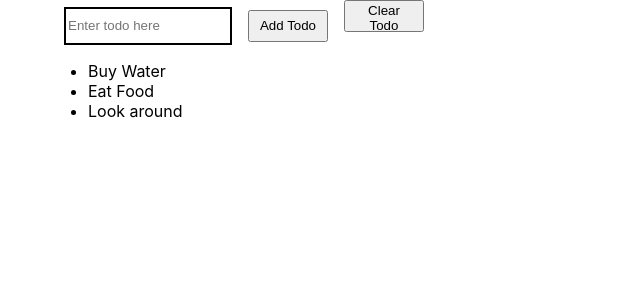
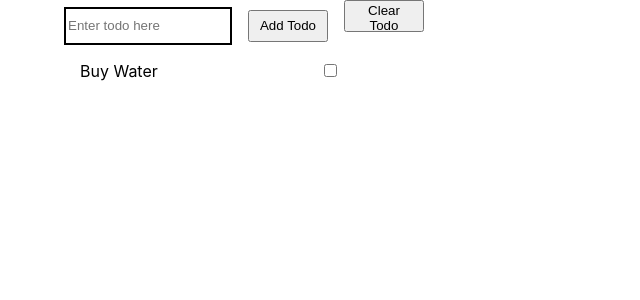
Before and after one commit to otoloye/todo-list-app, a React (Create React App) app: page / in a window 1280 px wide. Shown: the top 300 px of the page, without its empty margins (0-640 px from the left). Built offline with nearby package versions, Linux system fonts and the light colour scheme.

Commit message:
Check completed in state to display approtiate style

```diff
--- a/src/App.css
+++ b/src/App.css
@@ -14,3 +14,20 @@
   width: 5rem;
   height: 2rem;
 }
+
+.todo-item {
+  display: flex;
+  align-items: center;
+  margin-top: 1rem;
+  margin-left: 2rem;
+}
+
+.todo-item-title{
+  width: 15rem;
+  margin-top: 0;
+  margin-bottom: 0;
+}
+
+.todo-completed {
+  text-decoration: line-through;
+}
--- a/src/App.js
+++ b/src/App.js
@@ -1,11 +1,12 @@
 import React, { Component } from 'react';
 import './App.css';
+import { isNotPresent } from './utils/helpers';
 
 class App extends Component {
   constructor(props) {
     super(props);
     this.state = {
-      todos: ['Buy Water', 'Eat Food', 'Look around'],
+      todos: [{ title: 'Buy Water', completed: false }],
       newTodo: '',
       disableButton: false
     };
@@ -20,15 +21,18 @@ class App extends Component {
       newTodo: e.target.value,
       disableButton: !isNaN(Number(e.target.value))
     });
+    if (e.charCode === 13) {
+      this.handleSubmit();
+    }
   };
 
   handleSubmit = e => {
     e.preventDefault();
     const todo = this.state.newTodo.trim();
 
-    if (todo.length > 0 && isNaN(Number(todo))) {
-      this.setState(state => {
-        const todos = [...state.todos, state.newTodo];
+    if (todo.length > 0 && isNotPresent(this.state.todos, todo)) {
+      this.setState(() => {
+        const todos = [...this.state.todos, { title: todo, completed: false }];
         return {
           todos,
           newTodo: ''
@@ -36,6 +40,21 @@ class App extends Component {
       });
     }
   };
+
+  handleChecked = e => {
+    e.preventDefault();
+    this.setState(() => {});
+  };
+
+  // updateTodo = index => {
+  //   this.setState(state => {
+  //     const todo = state.todos.map((item, j) => {
+  //       if (j === index) {
+  //         return item;
+  //       }
+  //     });
+  //   });
+  // };
 
   render() {
     return (
@@ -66,11 +85,26 @@ class App extends Component {
               Clear Todo
             </button>
           </form>
-          <ul className="todo-unordered-list">
-            {this.state.todos.map(todo => (
-              <li key={todo}>{todo}</li>
-            ))}
-          </ul>
+          {this.state.todos.map((todo, index) => (
+            <div className="todo-item" key={index}>
+              {/* {todo.completed} ? */}
+              <p
+                className={
+                  todo.completed
+                    ? 'todo-completed todo-item-title'
+                    : 'todo-item-title'
+                }
+              >
+                {todo.title}
+              </p>
+              <input type="checkbox" onClick={e => this.handleChecked(e)} />
+              {/* : <p className="todo-item-title">{todo.title}</p>
+              <input type="checkbox" onClick={this.handleChecked} /> */}
+              {/* <button type="button" onClick={this.updateTodo(index)}>
+                Edit
+              </button> */}
+            </div>
+          ))}
         </div>
       </div>
     );
--- /dev/null
+++ b/src/utils/helpers.js
@@ -0,0 +1,8 @@
+export const isNotPresent = (inputArray, element) => {
+  const normalizeInputArray = inputArray.map(item => item.title.toLowerCase());
+  if (normalizeInputArray.includes(element.toLowerCase())) {
+    return false;
+  } else {
+    return true;
+  }
+};
```
